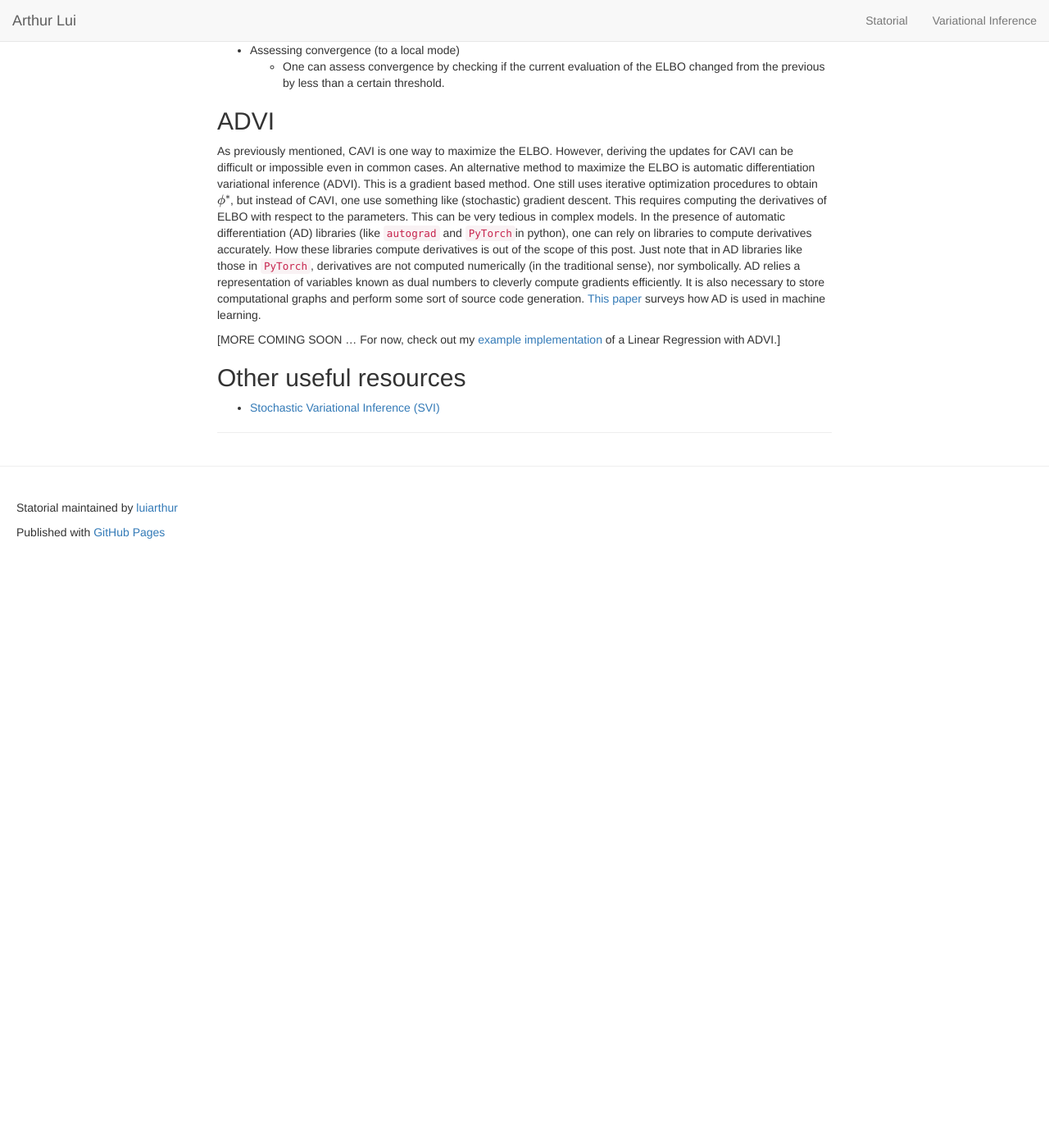
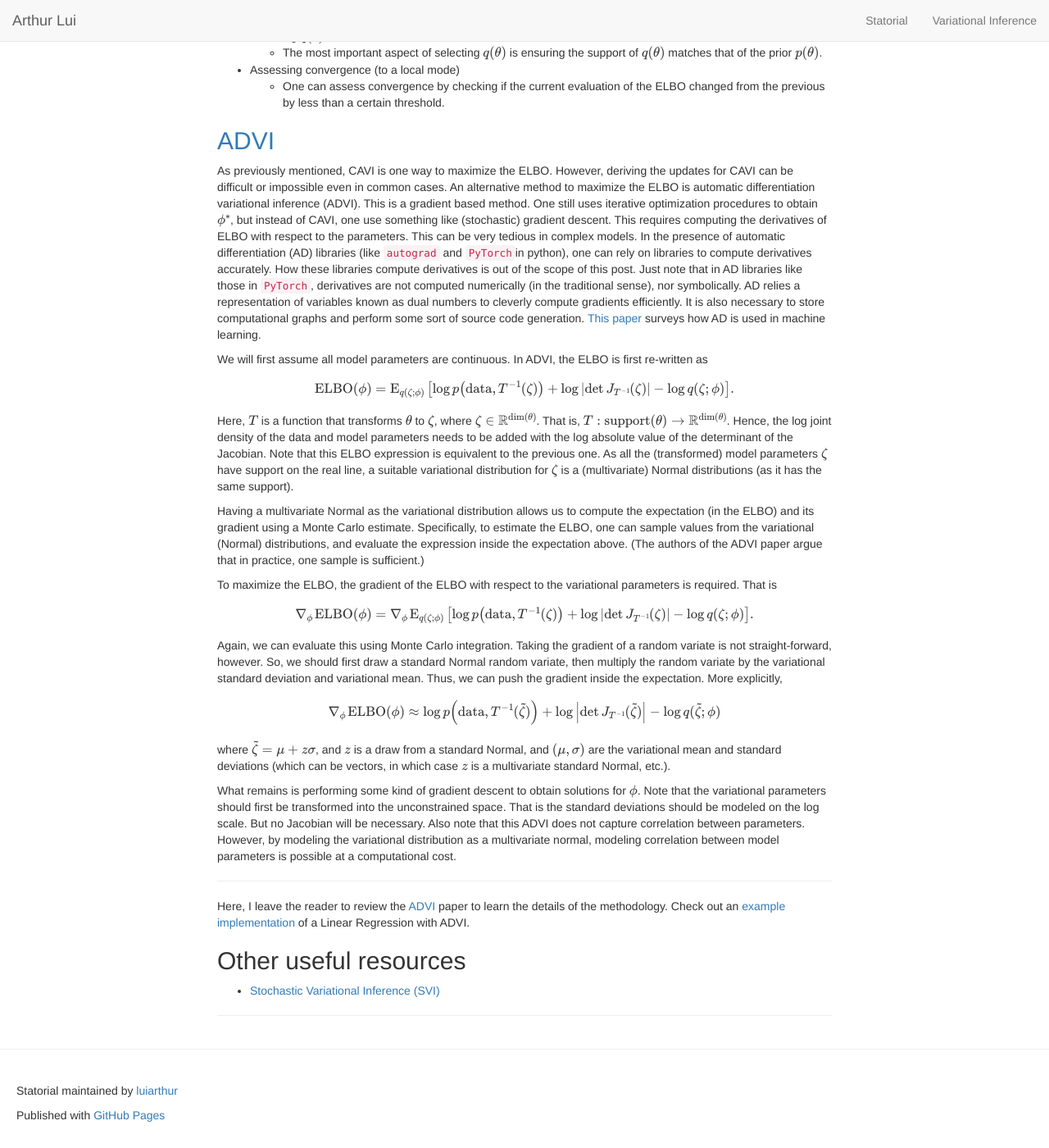
Before and after one commit to luiarthur/statorial, a Jekyll site: the page built from docs/_varinf/2019-02-24-introvi.md, in a window 1280 px wide and 1400 px high, scrolled down 1404 px. Shown: the whole window at 82% size. Built offline with Jekyll 4.4.1, drawn with Linux system fonts in a browser that asks for light colours; formulas are drawn with MathJax 3; comment, search, counter and statistics services are not loaded; before the commit the page ends 2093 px from its top, so only the background shows below that; some of the changed text lies outside the part shown.

Commit message:
added more on ADVI, I think the blog is ready for LinReg.py

```diff
--- a/docs/_varinf/2019-02-24-introvi.md
+++ b/docs/_varinf/2019-02-24-introvi.md
@@ -77,7 +77,11 @@
 minimizing the KL divergence. The ELBO is:
 
 $$
-\elbo(\phi) = \E_{q(\theta;\phi)}\bk{\log p(\data\mid\theta) + \log p(\theta) - \log q(\theta)}.
+\begin{split}
+\elbo(\phi) &= \E_{q(\theta;\phi)}\bk{\log p(\data\mid\theta) + \log p(\theta) -
+               \log q(\theta; \phi)} \\
+\elbo(\phi) &= \E_{q(\theta;\phi)}\bk{\log p(\data, \theta) - \log q(\theta; \phi)}.
+\end{split}
 $$
 
 Therefore, the objective in VI becomes finding solutions to:
@@ -106,7 +110,7 @@
     - One can assess convergence by checking if the current evaluation of the ELBO
       changed from the previous by less than a certain threshold.
 
-## ADVI
+## [ADVI][1]
 As previously mentioned, CAVI is one way to maximize the ELBO. However,
 deriving the updates for CAVI can be difficult or impossible even in common
 cases. An alternative method to maximize the ELBO is automatic differentiation
@@ -124,9 +128,72 @@
 computational graphs and perform some sort of source code generation.
 [This paper][4] surveys how AD is used in machine learning.
 
-<!-- TODO -->
-[MORE COMING SOON ... For now, check out my [example implementation][5] of a Linear
-Regression with ADVI.]
+We will first assume all model parameters are continuous. In ADVI, the ELBO is
+first re-written as
+
+$$
+\elbo(\phi) = \E_{q(\zeta;\phi)}\bk{\log p\p{\data, T^{-1}(\zeta)} +
+              \log \abs{\det J_{T^{-1}}(\zeta)} -
+              \log q(\zeta; \phi)}.
+$$
+
+Here, $T$ is a function that transforms $\theta$ to $\zeta$, where $\zeta \in
+\mathbb{R}^{\operatorname{dim}(\theta)}$. That is, $T:
+\operatorname{support}(\theta) \rightarrow \mathbb{R}^{\operatorname{dim}(\theta)}$.
+Hence, the log joint density of the data and model parameters needs to be added
+with the log absolute value of the determinant of the Jacobian. Note that this
+ELBO expression is equivalent to the previous one. As all the (transformed)
+model parameters $\zeta$ have support on the real line, a suitable variational
+distribution for $\zeta$ is a (multivariate) Normal distributions (as it has
+the same support).
+
+Having a multivariate Normal as the variational distribution allows us to compute
+the expectation (in the ELBO) and its gradient using a Monte Carlo estimate.
+Specifically, to estimate the ELBO, one can sample values from the variational
+(Normal) distributions, and evaluate the expression inside the expectation above.
+(The authors of the ADVI paper argue that in practice, one sample is sufficient.)
+
+To maximize the ELBO, the gradient of the ELBO with respect to the variational
+parameters is required. That is
+
+$$
+\nabla_\phi\elbo(\phi) = \nabla_\phi
+                         \E_{q(\zeta;\phi)}\bk{\log p\p{\data, T^{-1}(\zeta)} +
+                         \log \abs{\det J_{T^{-1}}(\zeta)} -
+                         \log q(\zeta; \phi)}.
+$$
+
+Again, we can evaluate this using Monte Carlo integration. Taking the gradient
+of a random variate is not straight-forward, however. So, we should first draw
+a standard Normal random variate, then multiply the random variate by the variational
+standard deviation and variational mean. Thus, we can push the gradient inside
+the expectation. More explicitly,
+
+$$
+\nabla_\phi\elbo(\phi) \approx
+\log p\p{\data, T^{-1}(\tilde\zeta)} +
+\log \abs{\det J_{T^{-1}}(\tilde\zeta)} -
+\log q(\tilde\zeta; \phi)
+$$
+
+where $\tilde{\zeta} = \mu + z \sigma$, and $z$ is a draw from a standard
+Normal, and $(\mu, \sigma)$ are the variational mean and standard deviations
+(which can be vectors, in which case $z$ is a multivariate standard Normal,
+etc.).
+
+What remains is performing some kind of gradient descent to obtain solutions
+for $\phi$. Note that the variational parameters should first be transformed
+into the unconstrained space. That is the standard deviations should be modeled
+on the log scale. But no Jacobian will be necessary. Also note that this ADVI
+does not capture correlation between parameters. However, by modeling the
+variational distribution as a multivariate normal, modeling correlation between
+model parameters is possible at a computational cost.
+
+***
+
+Here, I leave the reader to review the [ADVI][1] paper to learn the details of
+the methodology. Check out an [example implementation][5] of a Linear
+Regression with ADVI.
 
 ## Other useful resources
 - [Stochastic Variational Inference (SVI)][3]
```
Also changed, not shown: docs/_varinf/python/2019-02-25-linregpy.md (+7 -1 lines).
